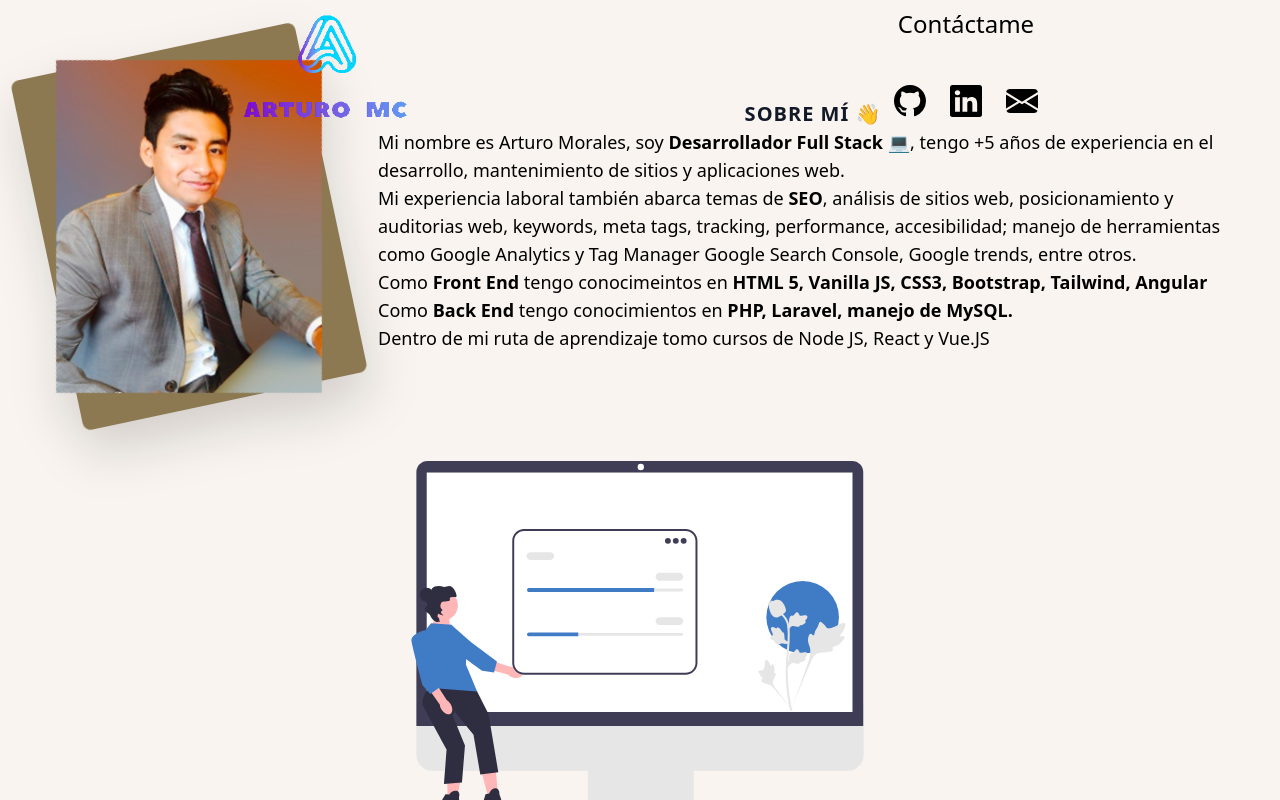
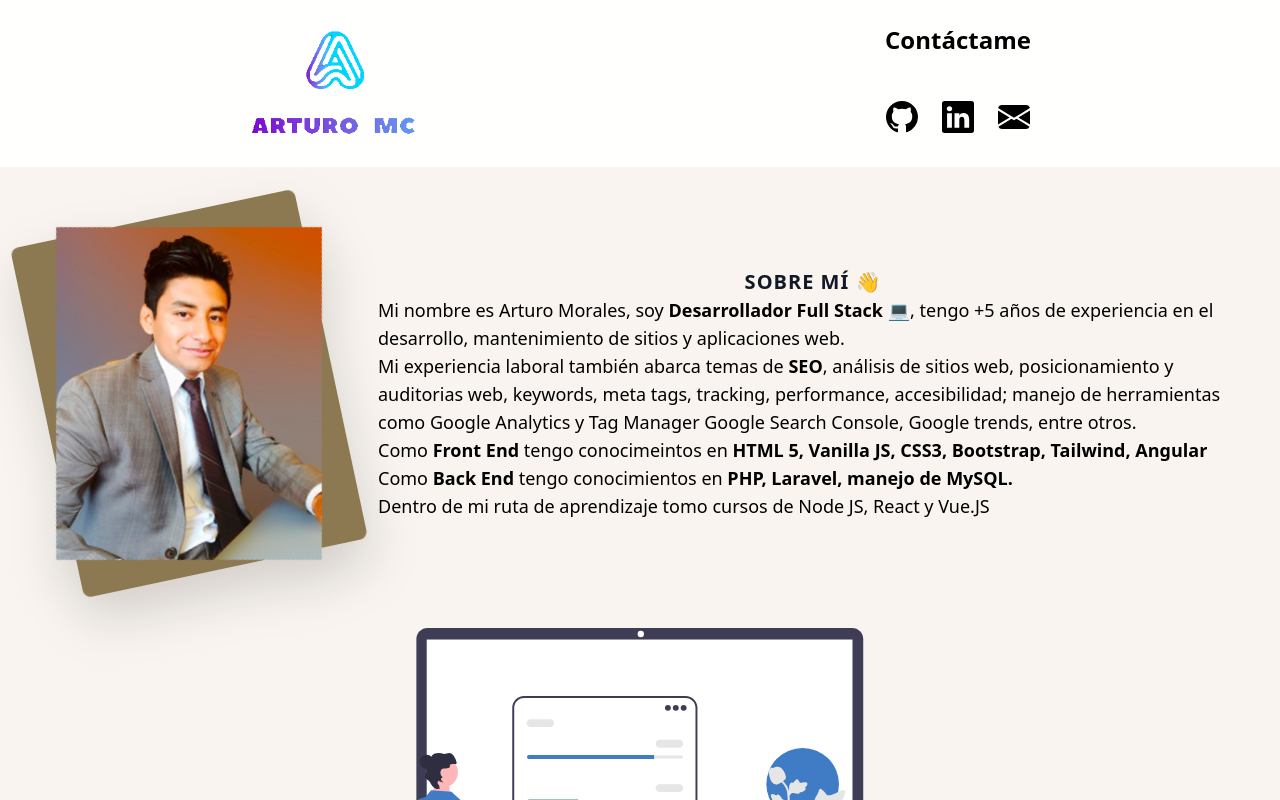
Before and after one commit to artmcel/artmcel.github.io, a React (Vite) app: page / in a window 1280 px wide. Shown: the top 800 px of the page. Built offline with nearby package versions, Linux system fonts and the light colour scheme.

Commit message:
update header styles

```diff
--- a/src/layout/header.css
+++ b/src/layout/header.css
@@ -1,18 +1,22 @@
 header{
     width: 100%;
+    padding: 1rem;
     position:sticky;
     top: 0;
     z-index:10;
     animation: adjust-header linear both;
     animation-timeline: scroll();
     animation-range: 0 200px;
+    font-weight: bold;
 }
-
 @keyframes adjust-header {
     to{
         background: rgb(255 255 255 / 0.3);
         backdrop-filter: blur(5px);
-        font-size: 12px;
-        height: 50px;
+        padding: .5rem;
     }
 }
+
+box-icon{
+    margin: 0 1rem 0 1rem;
+}
```
